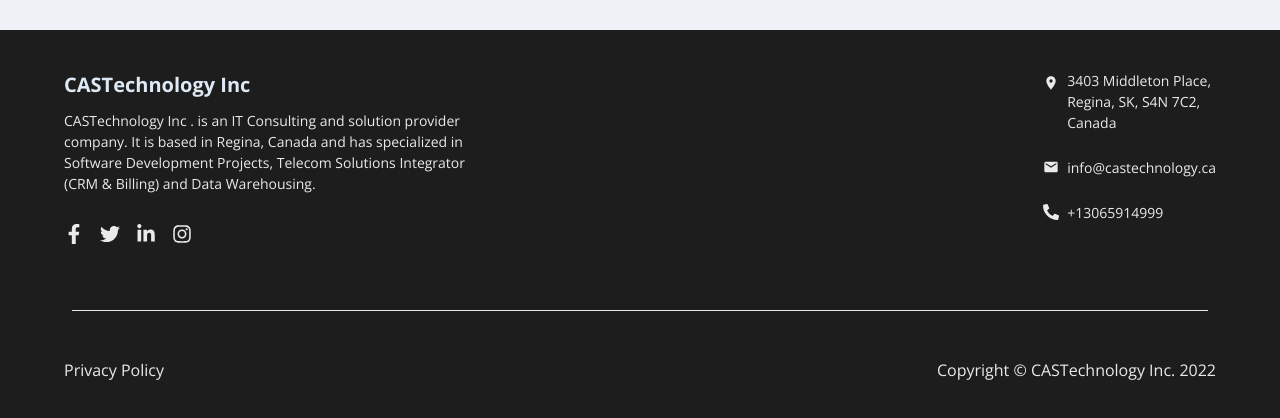
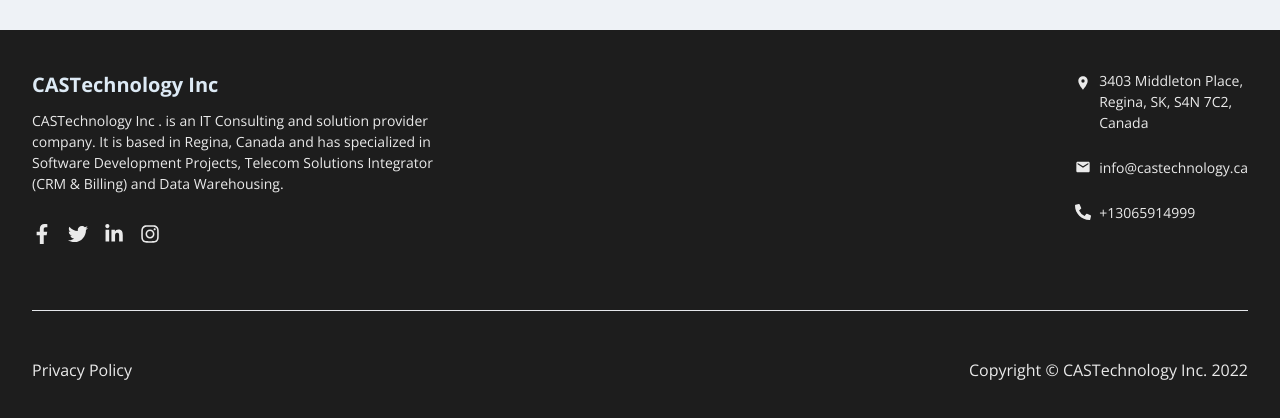
Before and after one commit to robor-systems/castech-react, a React (Create React App) app: page / in a window 1280 px wide. Shown: the part 3550-3968 px from the top of the page. Built offline with nearby package versions, Linux system fonts and the light colour scheme.

Commit message:
fix: fixed footer layout

```diff
--- a/src/components/Modules/Layout/Footer.jsx
+++ b/src/components/Modules/Layout/Footer.jsx
@@ -37,7 +37,7 @@
   return (
     <div className='w-full  py-10  bg-[#1D1D1D] text-text-tertiary '>
       <Container>
-        <div className='flex flex-col md:flex-row justify-between  text-center md:text-left  max-w-6xl mx-auto'>
+        <div className='flex flex-col md:flex-row justify-between  text-center md:text-left max-w-[1360px] mx-auto'>
           <div>
             <h1 className='text-[20px] font-bold mb-[10px] text-[#DDEAF5]'>
               CASTechnology Inc
@@ -103,8 +103,8 @@
           </div>
         </div>
 
-        <hr className='bg-#606F7B my-[47px]  mx-[40px]' />
-        <div className='flex flex-col md:flex-row justify-between gap-y-4 max-w-6xl mx-auto text-center md:text-left'>
+        <hr className='bg-#606F7B my-[47px] ' />
+        <div className='flex flex-col md:flex-row justify-between gap-y-4 max-w-[1360px]  mx-auto text-center md:text-left'>
           <Link
             to='/privacy-policy'
             className='hover:underline  order-last md:order-none'
```
